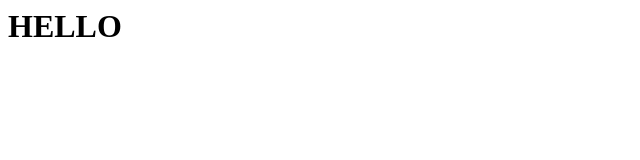
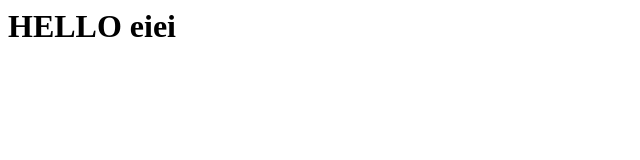
Before and after one commit to Pongsapak-Mee/test-project, a plain HTML site: page index.html in a window 1280 px wide. Shown: the whole page, without its empty margins (0-640 px from the left). Drawn offline with Linux system fonts and the light colour scheme.

Commit message:
add eiei

```diff
--- a/index.html
+++ b/index.html
@@ -1,6 +1,6 @@
 <html>
     <body>
-        <h1>HELLO</h1>
+        <h1>HELLO eiei</h1>
     </body>
 
 </html>
```
